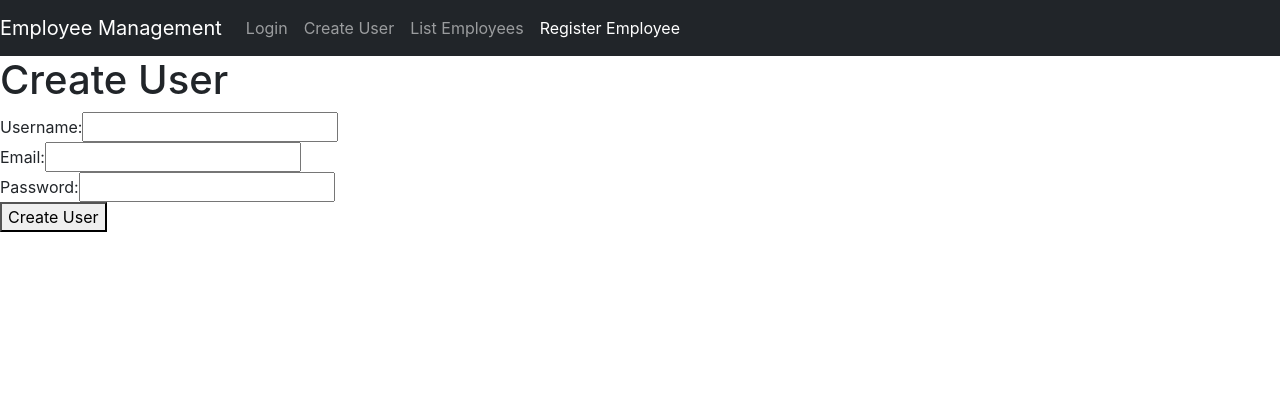
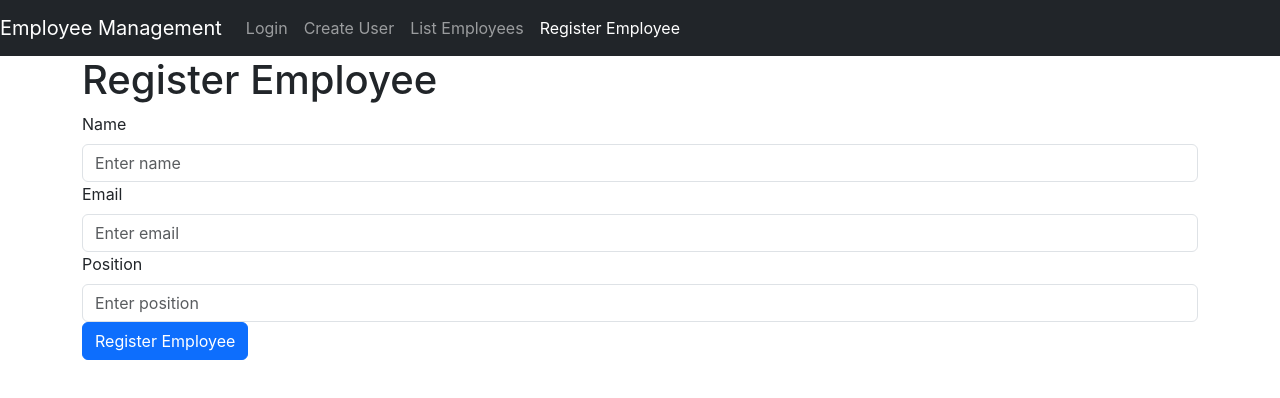
Before and after one commit to geysianeL/COMP3123_assignment_2, a React (Create React App) app in the folder src/frontend/: page /register-employee in a window 1280 px wide. Shown: the top 398 px of the page. Built offline with nearby package versions, Linux system fonts and the light colour scheme.

Commit message:
using bootstrap

```diff
--- a/src/frontend/src/App.js
+++ b/src/frontend/src/App.js
@@ -10,12 +10,14 @@ const App = () => {
   return (
     <Router>
       <Navigation />
+      <div className="container">
         <Routes>
           <Route path="/login" element={<Login />} />
           <Route path="/create-user" element={<CreateUser />} />
           <Route path="/list-employees" element={<ListEmployees />} />
           <Route path="/register-employee" element={<RegisterEmployee />} />
         </Routes>
+      </div>
     </Router>
   );
 };
--- a/src/frontend/src/pages/CreateUser.js
+++ b/src/frontend/src/pages/CreateUser.js
@@ -1,6 +1,6 @@
-
 import React, { useState } from 'react';
-import axios from 'axios';
+import { Form, Button } from 'react-bootstrap';
+import authService from '../services/authService';
 
 const CreateUser = () => {
   const [email, setEmail] = useState('');
@@ -9,26 +9,38 @@ const CreateUser = () => {
   const handleSubmit = async (e) => {
     e.preventDefault();
     try {
-      const response = await axios.post('/api/create-user', { email, password });
-      console.log(response.data);
+      const data = await authService.createUser(email, password);
+      console.log(data);
     } catch (error) {
       console.error(error);
     }
   };
 
   return (
-    <form onSubmit={handleSubmit}>
+    <Form onSubmit={handleSubmit}>
       <h1>Create User</h1>
-      <div>
-        <label>Email:</label>
-        <input type="email" value={email} onChange={(e) => setEmail(e.target.value)} />
-      </div>
-      <div>
-        <label>Password:</label>
-        <input type="password" value={password} onChange={(e) => setPassword(e.target.value)} />
-      </div>
-      <button type="submit">Create User</button>
-    </form>
+      <Form.Group controlId="formEmail">
+        <Form.Label>Email</Form.Label>
+        <Form.Control
+          type="email"
+          value={email}
+          onChange={(e) => setEmail(e.target.value)}
+          placeholder="Enter email"
+        />
+      </Form.Group>
+      <Form.Group controlId="formPassword">
+        <Form.Label>Password</Form.Label>
+        <Form.Control
+          type="password"
+          value={password}
+          onChange={(e) => setPassword(e.target.value)}
+          placeholder="Enter password"
+        />
+      </Form.Group>
+      <Button variant="primary" type="submit">
+        Create User
+      </Button>
+    </Form>
   );
 };
 
--- a/src/frontend/src/pages/Login.js
+++ b/src/frontend/src/pages/Login.js
@@ -1,44 +1,46 @@
 import React, { useState } from 'react';
-import { useNavigate } from 'react-router-dom';
+import { Form, Button } from 'react-bootstrap';
 import authService from '../services/authService';
 
 const Login = () => {
   const [email, setEmail] = useState('');
   const [password, setPassword] = useState('');
-  const navigate = useNavigate();
 
   const handleSubmit = async (e) => {
     e.preventDefault();
     try {
       const data = await authService.login(email, password);
       console.log(data);
-      navigate('/list-employees');
     } catch (error) {
       console.error(error);
     }
   };
 
   return (
-    <form onSubmit={handleSubmit}>
+    <Form onSubmit={handleSubmit}>
       <h1>Login</h1>
-      <div>
-        <label>Email:</label>
-        <input
+      <Form.Group controlId="formEmail">
+        <Form.Label>Email</Form.Label>
+        <Form.Control
           type="email"
           value={email}
           onChange={(e) => setEmail(e.target.value)}
+          placeholder="Enter email"
         />
-      </div>
-      <div>
-        <label>Password:</label>
-        <input
+      </Form.Group>
+      <Form.Group controlId="formPassword">
+        <Form.Label>Password</Form.Label>
+        <Form.Control
           type="password"
           value={password}
           onChange={(e) => setPassword(e.target.value)}
+          placeholder="Enter password"
         />
-      </div>
-      <button type="submit">Login</button>
-    </form>
+      </Form.Group>
+      <Button variant="primary" type="submit">
+        Login
+      </Button>
+    </Form>
   );
 };
 
--- a/src/frontend/src/pages/RegisterEmployee.js
+++ b/src/frontend/src/pages/RegisterEmployee.js
@@ -1,15 +1,20 @@
-// src/pages/CreateUser.js
 import React, { useState } from 'react';
-import authService from '../services/authService';
+import { Form, Button } from 'react-bootstrap';
+import employeeService from '../services/employeeService';
 
-const CreateUser = () => {
+const RegisterEmployee = () => {
+  const [name, setName] = useState('');
   const [email, setEmail] = useState('');
-  const [password, setPassword] = useState('');
+  const [position, setPosition] = useState('');
 
   const handleSubmit = async (e) => {
     e.preventDefault();
     try {
-      const data = await authService.createUser(email, password);
+      const data = await employeeService.registerEmployee(
+        name,
+        email,
+        position,
+      );
       console.log(data);
     } catch (error) {
       console.error(error);
@@ -17,35 +22,40 @@ const CreateUser = () => {
   };
 
   return (
-    <form onSubmit={handleSubmit}>
-      <h1>Create User</h1>
-      <div>
-        <label>Username:</label>
-        <input
+    <Form onSubmit={handleSubmit}>
+      <h1>Register Employee</h1>
+      <Form.Group controlId="formName">
+        <Form.Label>Name</Form.Label>
+        <Form.Control
+          type="text"
+          value={name}
+          onChange={(e) => setName(e.target.value)}
+          placeholder="Enter name"
+        />
+      </Form.Group>
+      <Form.Group controlId="formEmail">
+        <Form.Label>Email</Form.Label>
+        <Form.Control
           type="email"
           value={email}
           onChange={(e) => setEmail(e.target.value)}
+          placeholder="Enter email"
         />
-      </div>
-      <div>
-        <label>Email:</label>
-        <input
-          type="email"
-          value={email}
-          onChange={(e) => setEmail(e.target.value)}
+      </Form.Group>
+      <Form.Group controlId="formPosition">
+        <Form.Label>Position</Form.Label>
+        <Form.Control
+          type="text"
+          value={position}
+          onChange={(e) => setPosition(e.target.value)}
+          placeholder="Enter position"
         />
-      </div>
-      <div>
-        <label>Password:</label>
-        <input
-          type="password"
-          value={password}
-          onChange={(e) => setPassword(e.target.value)}
-        />
-      </div>
-      <button type="submit">Create User</button>
-    </form>
+      </Form.Group>
+      <Button variant="primary" type="submit">
+        Register Employee
+      </Button>
+    </Form>
   );
 };
 
-export default CreateUser;
+export default RegisterEmployee;
```
Lines whose indentation alone changed are shown as unchanged.
